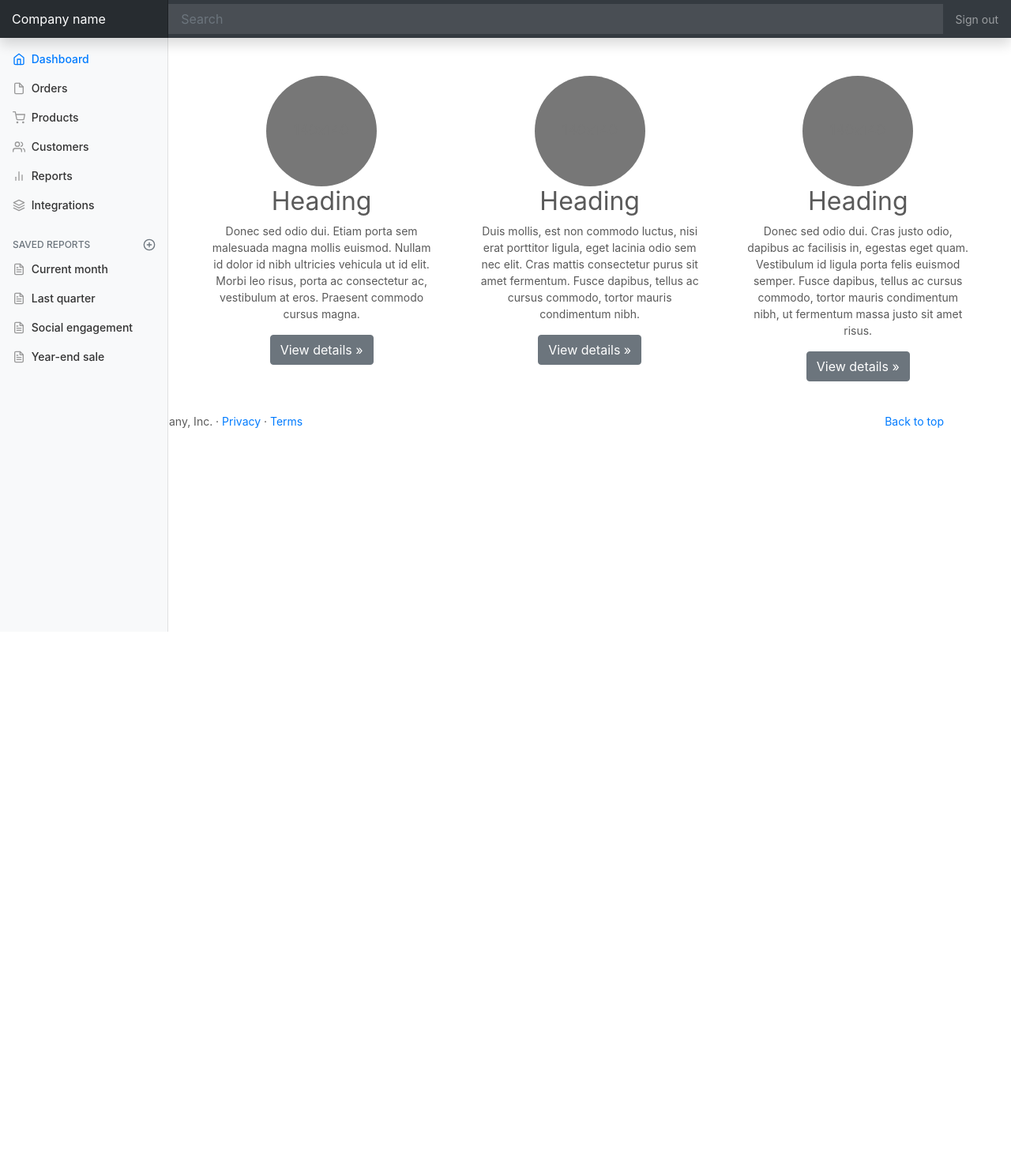
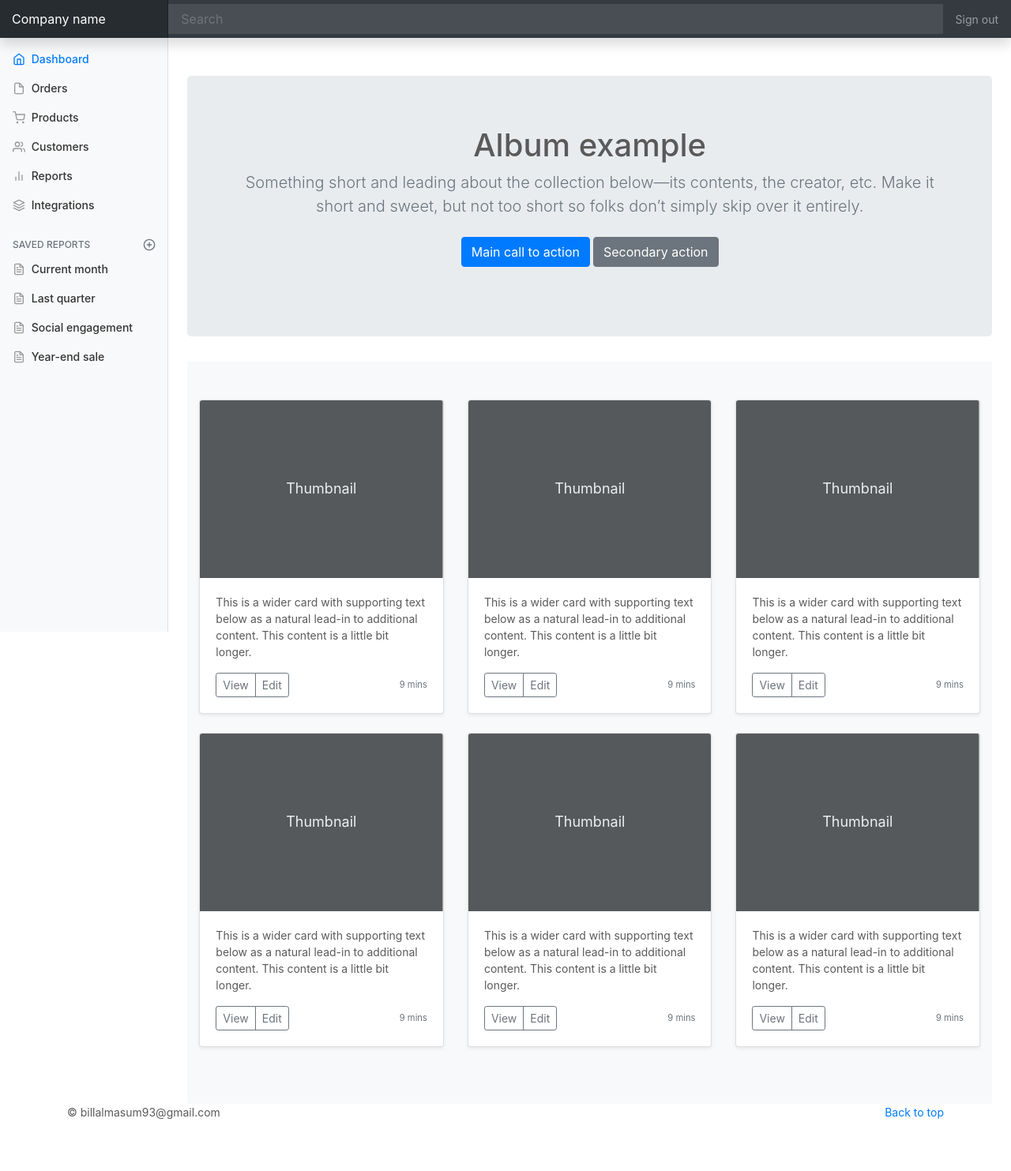
Before and after one commit to proafxin/media-recommendation, a Django app: page / in a window 1280 px wide. Shown: the whole page at 79% size. Before the commit the page ends 800 px from the top, so only its background shows below. Run offline with Django 3.2, Linux system fonts and the light colour scheme; some libraries are stand-ins or nearby versions.

Commit message:
updated base template

```diff
--- a/recommender/templates/common/base.html
+++ b/recommender/templates/common/base.html
@@ -145,7 +145,13 @@
   <!-- FOOTER -->
 <footer class="container">
     <p class="float-right"><a href="#">Back to top</a></p>
-    <p>&copy; 2017-2019 Company, Inc. &middot; <a href="#">Privacy</a> &middot; <a href="#">Terms</a></p>
+    <p>
+        &copy; billalmasum93@gmail.com
+        <!-- &middot;  -->
+        <!-- <a href="#">Privacy</a>  -->
+        <!-- &middot;  -->
+        <!-- <a href="#">Terms</a> -->
+    </p>
   </footer>
 </main>
 <script src="{% static 'common/js/jquery-3.4.1.slim.min.js' %}" integrity="sha384-J6qa4849blE2+poT4WnyKhv5vZF5SrPo0iEjwBvKU7imGFAV0wwj1yYfoRSJoZ+n" crossorigin="anonymous"></script>
--- a/recommender/templates/users/home.html
+++ b/recommender/templates/users/home.html
@@ -1,31 +1,110 @@
 {% extends 'common/base.html' %}
 
 {% block content %}
-<div class="container marketing">
+<section class="jumbotron text-center">
+    <div class="container">
+        <h1>Album example</h1>
+        <p class="lead text-muted">Something short and leading about the collection below—its contents, the creator, etc. Make it short and sweet, but not too short so folks don’t simply skip over it entirely.</p>
+        <p>
+        <a href="#" class="btn btn-primary my-2">Main call to action</a>
+        <a href="#" class="btn btn-secondary my-2">Secondary action</a>
+        </p>
+    </div>
+</section>
+<div class="album py-5 bg-light">
+    <div class="container">
+        <div class="row">
+        <div class="col-md-4">
+            <div class="card mb-4 shadow-sm">
+            <svg class="bd-placeholder-img card-img-top" width="100%" height="225" xmlns="http://www.w3.org/2000/svg" preserveAspectRatio="xMidYMid slice" focusable="false" role="img" aria-label="Placeholder: Thumbnail"><title>Placeholder</title><rect width="100%" height="100%" fill="#55595c"/><text x="50%" y="50%" fill="#eceeef" dy=".3em">Thumbnail</text></svg>
+            <div class="card-body">
+                <p class="card-text">This is a wider card with supporting text below as a natural lead-in to additional content. This content is a little bit longer.</p>
+                <div class="d-flex justify-content-between align-items-center">
+                <div class="btn-group">
+                    <button type="button" class="btn btn-sm btn-outline-secondary">View</button>
+                    <button type="button" class="btn btn-sm btn-outline-secondary">Edit</button>
+                </div>
+                <small class="text-muted">9 mins</small>
+                </div>
+            </div>
+            </div>
+        </div>
+        <div class="col-md-4">
+            <div class="card mb-4 shadow-sm">
+            <svg class="bd-placeholder-img card-img-top" width="100%" height="225" xmlns="http://www.w3.org/2000/svg" preserveAspectRatio="xMidYMid slice" focusable="false" role="img" aria-label="Placeholder: Thumbnail"><title>Placeholder</title><rect width="100%" height="100%" fill="#55595c"/><text x="50%" y="50%" fill="#eceeef" dy=".3em">Thumbnail</text></svg>
+            <div class="card-body">
+                <p class="card-text">This is a wider card with supporting text below as a natural lead-in to additional content. This content is a little bit longer.</p>
+                <div class="d-flex justify-content-between align-items-center">
+                <div class="btn-group">
+                    <button type="button" class="btn btn-sm btn-outline-secondary">View</button>
+                    <button type="button" class="btn btn-sm btn-outline-secondary">Edit</button>
+                </div>
+                <small class="text-muted">9 mins</small>
+                </div>
+            </div>
+            </div>
+        </div>
+        <div class="col-md-4">
+            <div class="card mb-4 shadow-sm">
+            <svg class="bd-placeholder-img card-img-top" width="100%" height="225" xmlns="http://www.w3.org/2000/svg" preserveAspectRatio="xMidYMid slice" focusable="false" role="img" aria-label="Placeholder: Thumbnail"><title>Placeholder</title><rect width="100%" height="100%" fill="#55595c"/><text x="50%" y="50%" fill="#eceeef" dy=".3em">Thumbnail</text></svg>
+            <div class="card-body">
+                <p class="card-text">This is a wider card with supporting text below as a natural lead-in to additional content. This content is a little bit longer.</p>
+                <div class="d-flex justify-content-between align-items-center">
+                <div class="btn-group">
+                    <button type="button" class="btn btn-sm btn-outline-secondary">View</button>
+                    <button type="button" class="btn btn-sm btn-outline-secondary">Edit</button>
+                </div>
+                <small class="text-muted">9 mins</small>
+                </div>
+            </div>
+            </div>
+        </div>
 
-<!-- Three columns of text below the carousel -->
-<div class="row">
-    <div class="col-lg-4">
-    <svg class="bd-placeholder-img rounded-circle" width="140" height="140" xmlns="http://www.w3.org/2000/svg" preserveAspectRatio="xMidYMid slice" focusable="false" role="img" aria-label="Placeholder: 140x140"><title>Placeholder</title><rect width="100%" height="100%" fill="#777"/><text x="50%" y="50%" fill="#777" dy=".3em">140x140</text></svg>
-    <h2>Heading</h2>
-    <p>Donec sed odio dui. Etiam porta sem malesuada magna mollis euismod. Nullam id dolor id nibh ultricies vehicula ut id elit. Morbi leo risus, porta ac consectetur ac, vestibulum at eros. Praesent commodo cursus magna.</p>
-    <p><a class="btn btn-secondary" href="#" role="button">View details &raquo;</a></p>
-    </div><!-- /.col-lg-4 -->
-    <div class="col-lg-4">
-    <svg class="bd-placeholder-img rounded-circle" width="140" height="140" xmlns="http://www.w3.org/2000/svg" preserveAspectRatio="xMidYMid slice" focusable="false" role="img" aria-label="Placeholder: 140x140"><title>Placeholder</title><rect width="100%" height="100%" fill="#777"/><text x="50%" y="50%" fill="#777" dy=".3em">140x140</text></svg>
-    <h2>Heading</h2>
-    <p>Duis mollis, est non commodo luctus, nisi erat porttitor ligula, eget lacinia odio sem nec elit. Cras mattis consectetur purus sit amet fermentum. Fusce dapibus, tellus ac cursus commodo, tortor mauris condimentum nibh.</p>
-    <p><a class="btn btn-secondary" href="#" role="button">View details &raquo;</a></p>
-    </div><!-- /.col-lg-4 -->
-    <div class="col-lg-4">
-    <svg class="bd-placeholder-img rounded-circle" width="140" height="140" xmlns="http://www.w3.org/2000/svg" preserveAspectRatio="xMidYMid slice" focusable="false" role="img" aria-label="Placeholder: 140x140"><title>Placeholder</title><rect width="100%" height="100%" fill="#777"/><text x="50%" y="50%" fill="#777" dy=".3em">140x140</text></svg>
-    <h2>Heading</h2>
-    <p>Donec sed odio dui. Cras justo odio, dapibus ac facilisis in, egestas eget quam. Vestibulum id ligula porta felis euismod semper. Fusce dapibus, tellus ac cursus commodo, tortor mauris condimentum nibh, ut fermentum massa justo sit amet risus.</p>
-    <p><a class="btn btn-secondary" href="#" role="button">View details &raquo;</a></p>
-    </div><!-- /.col-lg-4 -->
-</div><!-- /.row -->
-
-
-</div><!-- /.container -->
+        <div class="col-md-4">
+            <div class="card mb-4 shadow-sm">
+            <svg class="bd-placeholder-img card-img-top" width="100%" height="225" xmlns="http://www.w3.org/2000/svg" preserveAspectRatio="xMidYMid slice" focusable="false" role="img" aria-label="Placeholder: Thumbnail"><title>Placeholder</title><rect width="100%" height="100%" fill="#55595c"/><text x="50%" y="50%" fill="#eceeef" dy=".3em">Thumbnail</text></svg>
+            <div class="card-body">
+                <p class="card-text">This is a wider card with supporting text below as a natural lead-in to additional content. This content is a little bit longer.</p>
+                <div class="d-flex justify-content-between align-items-center">
+                <div class="btn-group">
+                    <button type="button" class="btn btn-sm btn-outline-secondary">View</button>
+                    <button type="button" class="btn btn-sm btn-outline-secondary">Edit</button>
+                </div>
+                <small class="text-muted">9 mins</small>
+                </div>
+            </div>
+            </div>
+        </div>
+        <div class="col-md-4">
+            <div class="card mb-4 shadow-sm">
+            <svg class="bd-placeholder-img card-img-top" width="100%" height="225" xmlns="http://www.w3.org/2000/svg" preserveAspectRatio="xMidYMid slice" focusable="false" role="img" aria-label="Placeholder: Thumbnail"><title>Placeholder</title><rect width="100%" height="100%" fill="#55595c"/><text x="50%" y="50%" fill="#eceeef" dy=".3em">Thumbnail</text></svg>
+            <div class="card-body">
+                <p class="card-text">This is a wider card with supporting text below as a natural lead-in to additional content. This content is a little bit longer.</p>
+                <div class="d-flex justify-content-between align-items-center">
+                <div class="btn-group">
+                    <button type="button" class="btn btn-sm btn-outline-secondary">View</button>
+                    <button type="button" class="btn btn-sm btn-outline-secondary">Edit</button>
+                </div>
+                <small class="text-muted">9 mins</small>
+                </div>
+            </div>
+            </div>
+        </div>
+        <div class="col-md-4">
+            <div class="card mb-4 shadow-sm">
+            <svg class="bd-placeholder-img card-img-top" width="100%" height="225" xmlns="http://www.w3.org/2000/svg" preserveAspectRatio="xMidYMid slice" focusable="false" role="img" aria-label="Placeholder: Thumbnail"><title>Placeholder</title><rect width="100%" height="100%" fill="#55595c"/><text x="50%" y="50%" fill="#eceeef" dy=".3em">Thumbnail</text></svg>
+            <div class="card-body">
+                <p class="card-text">This is a wider card with supporting text below as a natural lead-in to additional content. This content is a little bit longer.</p>
+                <div class="d-flex justify-content-between align-items-center">
+                <div class="btn-group">
+                    <button type="button" class="btn btn-sm btn-outline-secondary">View</button>
+                    <button type="button" class="btn btn-sm btn-outline-secondary">Edit</button>
+                </div>
+                <small class="text-muted">9 mins</small>
+                </div>
+            </div>
+            </div>
+        </div>
+</div>
 
 {% endblock content %}
```
Also changed, not shown: recommender/static/common/css/album.css (added, +33 -0 lines).
